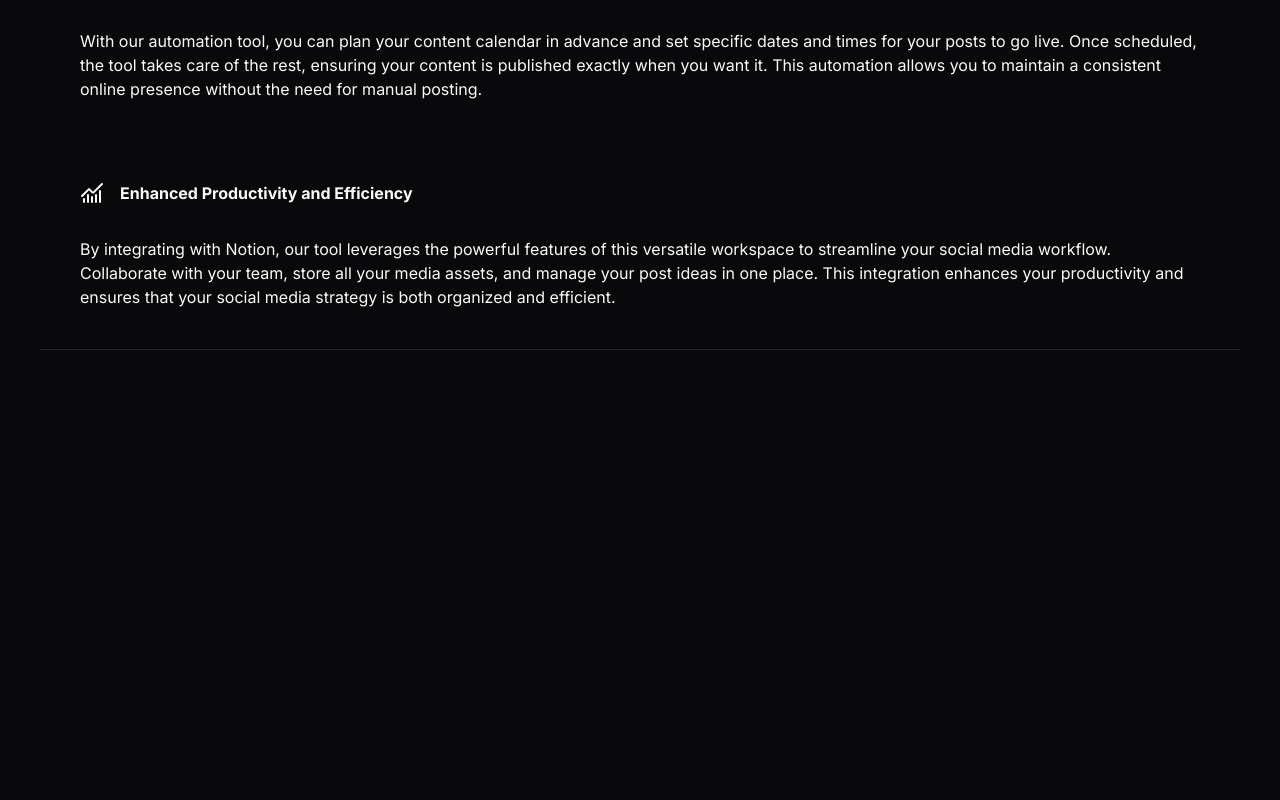
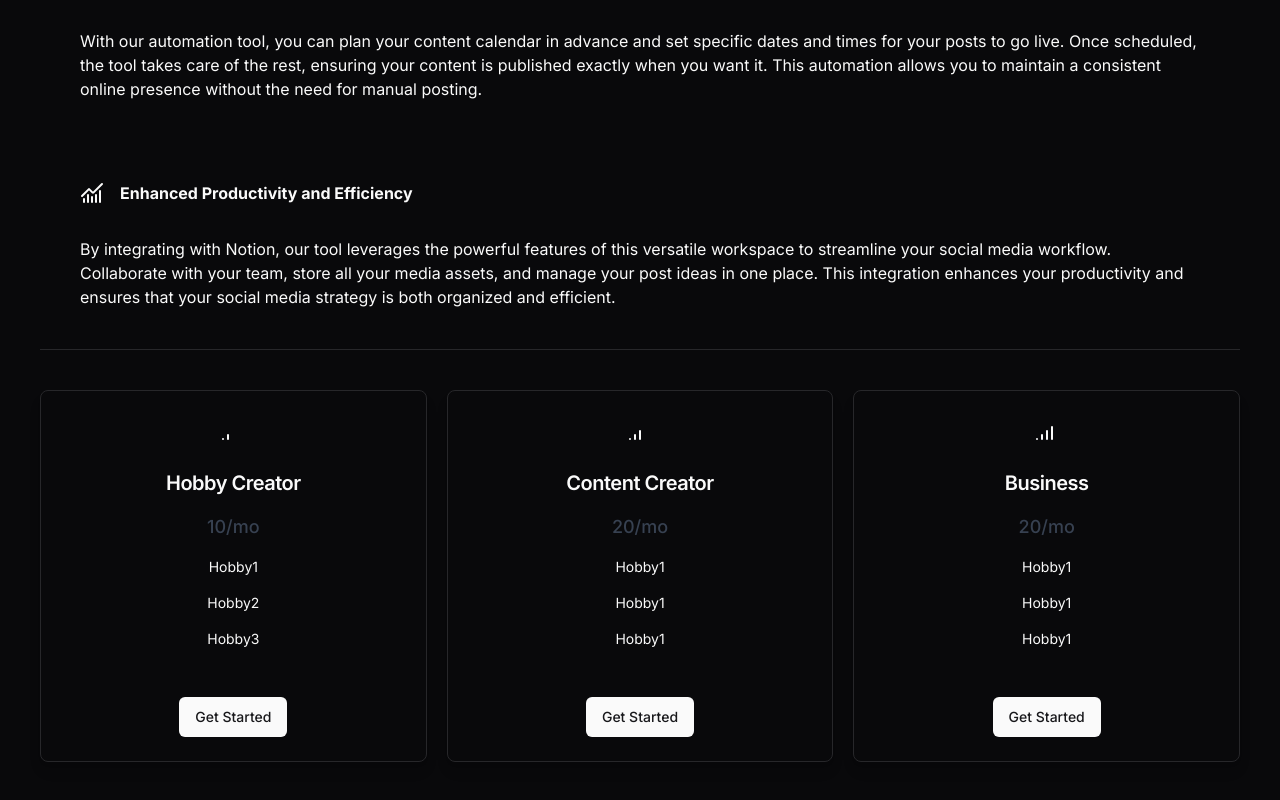
Before and after one commit to TajTelesford/facilitatorpro, a Next.js app: page / in a window 1280 px wide. Shown: the part 1000-1800 px from the top of the page. Before the commit the page ends 1390 px from the top, so only its background shows below. Built offline with nearby package versions, Linux system fonts and the light colour scheme.

Commit message:
Pricing Section Pretty Much Done

```diff
--- /dev/null
+++ b/app/api/util.ts
@@ -0,0 +1,41 @@
+import { LucideIcon, SignalHigh, SignalLow, SignalMedium, SignalZero } from "lucide-react"
+
+export interface PricingCardProps {
+    icon: LucideIcon;
+    BillingPlan: string;
+    YearlyToggle?: boolean;
+    MonthlyBilling: number;
+    YearlyBilling: number;
+    TierOffers: string[];
+  }
+
+export const FacilitatorProTiers = () : PricingCardProps[]=> {
+    return [
+        {
+        icon: SignalLow,
+        BillingPlan: "Hobby Creator",
+        YearlyToggle: true,
+        MonthlyBilling: 10,
+        YearlyBilling: 7,
+        TierOffers: ["Hobby1", "Hobby2", "Hobby3"]
+    },
+    {
+        icon: SignalMedium,
+        BillingPlan: "Content Creator",
+        YearlyToggle: true,
+        MonthlyBilling: 20,
+        YearlyBilling: 15,
+        TierOffers: ["Hobby1","Hobby1", "Hobby1"]
+    },
+    {
+        icon: SignalHigh,
+        BillingPlan: "Business",
+        YearlyToggle: true,
+        MonthlyBilling: 20,
+        YearlyBilling: 15,
+        TierOffers: ["Hobby1","Hobby1", "Hobby1"]
+    },
+]
+
+
+}
--- a/app/page.tsx
+++ b/app/page.tsx
@@ -1,10 +1,15 @@
 import DescriptionCardWithIcon from "@/components/descriptioncardicon";
 import Navbar from "@/components/navbar";
+
 import { Button } from "@/components/ui/button";
 import { Building2, ChartNoAxesCombined, Repeat2 } from "lucide-react";
 import Image from "next/image";
+import { FacilitatorProTiers, PricingCardProps } from "./api/util";
+import PricingCard from "@/components/pricingcard";
 
 export default function Home() {
+  const pricingInfo: PricingCardProps[] = FacilitatorProTiers();
+
   return (
     <div>
       <Navbar />
@@ -41,8 +46,19 @@ export default function Home() {
         </div>
       </div>
       {/* Pricing Section */}
-      <div></div>
-      {/* Contact Section */}
+      <div className="flex flex-wrap md:flex-nowrap items-center space-between justify-center  gap-5 m-10">
+        {pricingInfo &&
+          pricingInfo.map((info) => (
+            <PricingCard
+              icon={info.icon}
+              BillingPlan={info.BillingPlan}
+              MonthlyBilling={info.MonthlyBilling}
+              YearlyBilling={info.YearlyBilling}
+              TierOffers={info.TierOffers}
+            />
+          ))}
+      </div>
+      {/* TODO: Contact Section */}
       <div></div>
     </div>
   );
--- a/components/pricingcard.tsx
+++ b/components/pricingcard.tsx
@@ -1,15 +1,8 @@
 import { LucideIcon } from "lucide-react";
 import React from "react";
 import { Card, CardContent, CardHeader, CardTitle } from "./ui/card";
-
-interface PricingCardProps {
-  icon: LucideIcon;
-  BillingPlan: string;
-  YearlyToggle?: boolean;
-  MonthlyBilling: number;
-  YearlyBilling: number;
-  TierOffers: [string];
-}
+import { PricingCardProps } from "@/app/api/util";
+import { Button } from "./ui/button";
 
 const PricingCard = ({
   icon: Icon,
@@ -20,15 +13,29 @@ const PricingCard = ({
   TierOffers: TierOffers,
 }: PricingCardProps) => {
   return (
-    <Card>
-      <CardHeader className="flex flex-col items-center gap-2">
-        <Icon />
-        <CardTitle>{BillingPlan}</CardTitle>
+    <Card className="w-full h-full rounded-lg shadow-lg overflow-hidden  hover:shadow-xl transition-shadow duration-300">
+      <CardHeader className="flex flex-col items-center gap-2 p-4 ">
+        <div className="w-12 h-12 flex justify-center items-center rounded-full">
+          <Icon className="w-6 h-6" />
+        </div>
+        <CardTitle className="text-xl font-semibold whitespace-nowrap">
+          {BillingPlan}
+        </CardTitle>
       </CardHeader>
-      <CardContent className="flex flex-col items-center">
-        {YearlyToggle ? <p>{YearlyBilling}</p> : <p>{MonthlyBilling}</p>}
-        <div className="relative items-center gap-2">
-          {TierOffers && TierOffers.map((offer) => <p>{offer}</p>)}
+      <CardContent className="flex flex-col items-center justify-center ">
+        <p className="text-lg font-medium text-gray-700 mb-4">
+          {YearlyToggle ? `${YearlyBilling}/mo` : `${MonthlyBilling}/mo`}
+        </p>
+        <div className="flex flex-col justify-center items-center gap-2 w-full">
+          {TierOffers &&
+            TierOffers.map((offer, index) => (
+              <p key={index} className="text-sm text-white-600 mb-2">
+                {offer}
+              </p>
+            ))}
+        </div>
+        <div>
+          <Button className="mt-10">Get Started</Button>
         </div>
       </CardContent>
     </Card>
```
